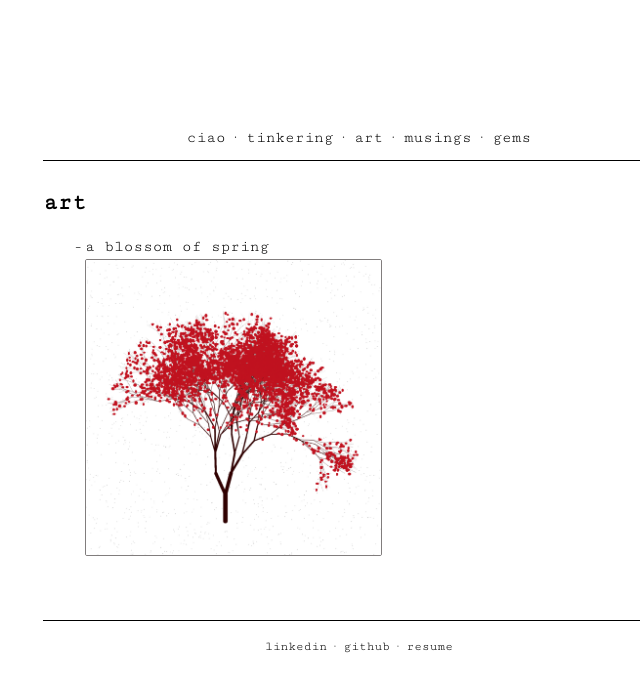
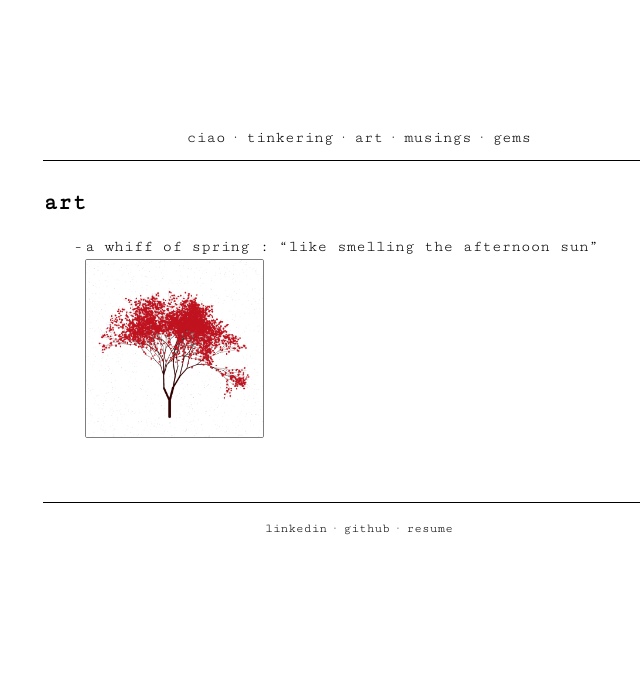
Before and after one commit to adityagarg/adityagarg.github.io, a Jekyll site: the page built from docs/markdowns/art.md, in a window 1280 px wide. Shown: the top 692 px of the page, without its empty margins (281-921 px from the left). Built offline with Jekyll 4.4.1, drawn with Linux system fonts in a browser that asks for light colours.

Commit message:
Updated style. Updated title

```diff
--- a/docs/assets/css/style.css
+++ b/docs/assets/css/style.css
@@ -135,7 +135,7 @@ a:hover {
 }
 
 .art-preview {
-    width: 50%;
+    width: 30%;
     max-width: 100%;
     height: auto;
     border: 1px solid #817d7d; /* Dark gray border */
--- a/docs/markdowns/art.md
+++ b/docs/markdowns/art.md
@@ -4,5 +4,5 @@ title: "art"
 permalink: /art/
 ---
 
-- a blossom of spring  \
+- a whiff of spring : "like smelling the afternoon sun" \
 [![cherry blosoms]({{site.url}}{{site.baseurl}}/assets/images/tree.png){: .art-preview }]({{site.url}}{{site.baseurl}}/sketches/trees/trees.html){:target="_blank"}
--- a/docs/sketches/trees/trees.js
+++ b/docs/sketches/trees/trees.js
@@ -142,7 +142,7 @@ function draw() {
     tint(255, fadeAlphaLeaves);
     image(leavesBuffer, 0, 0);
     noTint();
-    fadeAlphaLeaves += 0.25;
+    fadeAlphaLeaves += 0.75;
     if (fadeAlphaLeaves >= 255) {
       image(leavesBuffer, 0, 0);
       fadingLeaves = false;
```
